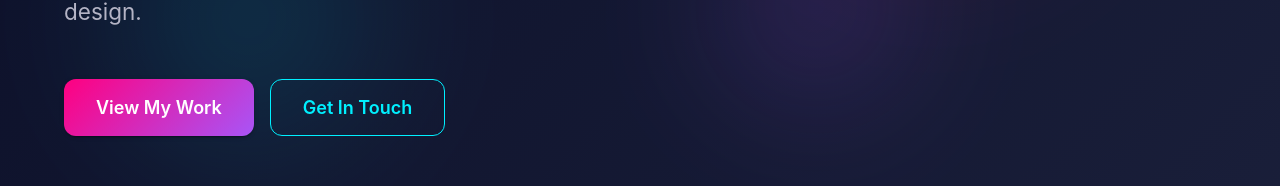
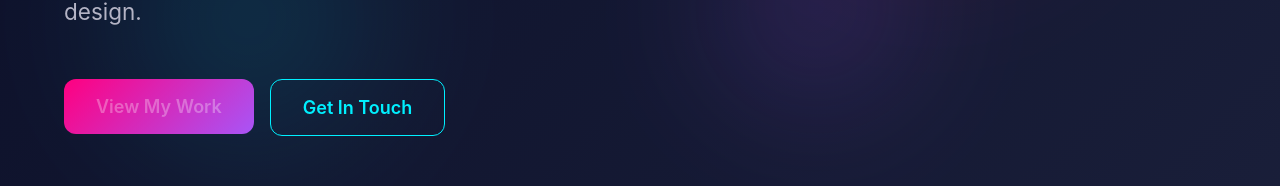
Before and after one commit to mmoren01/reactNextPlayground, a Next.js app: page / in a window 1280 px wide. Shown: the part 517-703 px from the top of the page. Built offline with nearby package versions, Linux system fonts and the light colour scheme.

Commit message:
Updated hero to disable button and show tooltip

```diff
--- a/app/components/Hero.tsx
+++ b/app/components/Hero.tsx
@@ -1,6 +1,6 @@
 'use client';
 
-import { Box, Typography, Button, Container } from '@mui/material';
+import { Box, Typography, Button, Container, Tooltip } from '@mui/material';
 import { motion } from 'framer-motion';
 import { keyframes } from '@mui/material/styles';
 
@@ -115,9 +115,26 @@ export default function Hero() {
           </Typography>
 
           <Box sx={{ display: 'flex', gap: 2, flexWrap: 'wrap' }}>
+            <Tooltip
+              title="Coming Soon - Curating Projects"
+              arrow
+              placement="top"
+              slotProps={{
+                tooltip: {
+                  sx: {
+                    bgcolor: 'rgba(168, 85, 247, 0.95)',
+                    fontSize: '0.875rem',
+                    py: 1,
+                    px: 2,
+                  }
+                }
+              }}
+            >
+              <span>
                 <Button
                   variant="contained"
                   size="large"
+                  disabled
                   sx={{
                     background: 'linear-gradient(135deg, #FF0080 0%, #A855F7 100%)',
                     '&:hover': {
@@ -130,6 +147,8 @@ export default function Hero() {
                 >
                   View My Work
                 </Button>
+              </span>
+            </Tooltip>
             <Button
               variant="outlined"
               size="large"
```
Lines whose indentation alone changed are shown as unchanged.
